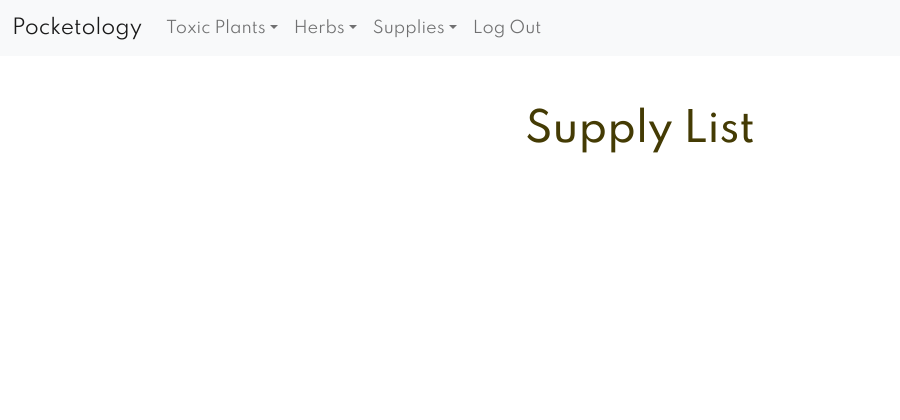
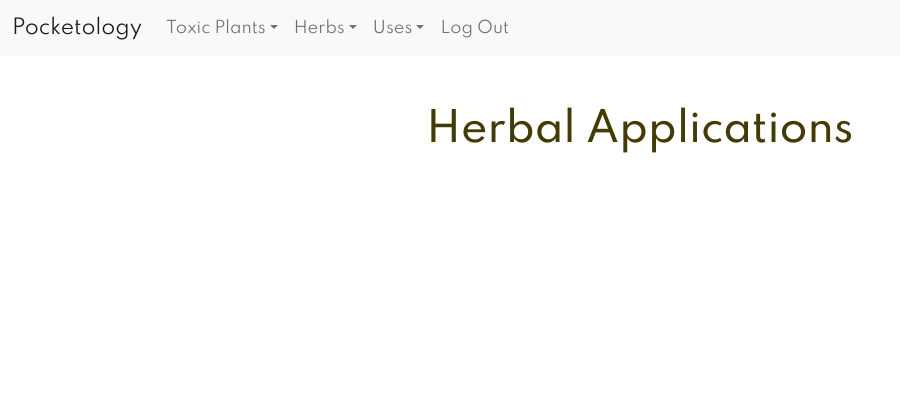
Before and after one commit to erikacolette29/Pocketology, a Django app: page /addons/ in a window 1280 px wide. Shown: the top 420 px of the page, without its empty margins (0-900 px from the left). Run offline with Django 3.2, Linux system fonts and the light colour scheme; the visitor is signed in with stand-in values (Sample User, id 1); data that the repository does not hold is empty; some web fonts are replaced.

Commit message:
addon changes

```diff
--- a/main_app/models.py
+++ b/main_app/models.py
@@ -55,7 +55,7 @@ class Photo(models.Model):
 class Addon(models.Model):
   name = models.CharField(max_length=50)
   color = models.CharField(max_length=20)
-  description = models.CharField(max_length=100)
+  description = models.CharField(max_length=250)
   user = models.ForeignKey(User, on_delete=models.CASCADE)
 
   def __str__(self):
--- a/main_app/templates/base.html
+++ b/main_app/templates/base.html
@@ -41,10 +41,10 @@
               <li><a class="dropdown-item" href="{% url 'herbs_create' %}">Add a Herb</a></li>
             </ul>
             <li class="nav-item dropdown">
-              <a class="nav-link dropdown-toggle" data-bs-toggle="dropdown" href="#" role="button" aria-expanded="false">Supplies</a>
+              <a class="nav-link dropdown-toggle" data-bs-toggle="dropdown" href="#" role="button" aria-expanded="false">Uses</a>
               <ul class="dropdown-menu">
-              <li><a class="dropdown-item" href="{% url 'addons_index' %}">View All Supplies</a></li>
-              <li><a class="dropdown-item"href="{% url 'addons_create' %}">Add a Supply</a></li>
+              <li><a class="dropdown-item" href="{% url 'addons_index' %}">View All Uses</a></li>
+              <li><a class="dropdown-item"href="{% url 'addons_create' %}">Add a recipe </a></li>
             </ul>
 
             <li class="nav-item">
--- a/main_app/templates/herbs/detail.html
+++ b/main_app/templates/herbs/detail.html
@@ -53,7 +53,7 @@
 <div class="comments-container">
 <div class="row">
   <div class="col s6">
-    <h3 >{{ herb.name }}'s Supplies</h3>
+    <h3 >{{ herb.name }}'s Uses</h3>
     {% if herb.addons.count %}
       {% for addon in herb.addons.all %}
         <div class="card">
@@ -74,7 +74,7 @@
 
 <div class="comments-container">
 <div class="col s6">
-    <h3>Available Supplies</h3>
+    <h3>Add Other Uses</h3>
     {% if addons.count %}
       {% for addon in addons.all %}
         <div class="card">
--- a/main_app/templates/main_app/addon_detail.html
+++ b/main_app/templates/main_app/addon_detail.html
@@ -14,7 +14,7 @@
         <span class="card-title">
           <span style="color: {{ addon.color }}">{{ addon.color }}</span> {{ addon.name }}
        </span>
-        <p>Uses: {{ addon.description}}</p>
+        <p>Description: {{ addon.description}}</p>
 
 
 
--- a/main_app/templates/main_app/addon_form.html
+++ b/main_app/templates/main_app/addon_form.html
@@ -7,7 +7,7 @@
   </div>
   {% else %}
   <div class="page-title-contianer">
-    <h1>Add Supply</h1>
+    <h1>Add Herbal Uses</h1>
   </div>
   {% endif %}
   <div class="add-edit-page-container">
--- a/main_app/templates/main_app/addon_list.html
+++ b/main_app/templates/main_app/addon_list.html
@@ -2,7 +2,8 @@
 {% block content %}
 
 <div class="page-title-contianer">
-<h1>Supply List</h1>
+<h1>Herbal Applications</h1>
+
 </div>
 
 {% for addon in addon_list %}
```
Also changed, not shown: main_app/migrations/0021_auto_20210209_0027.py (added).
